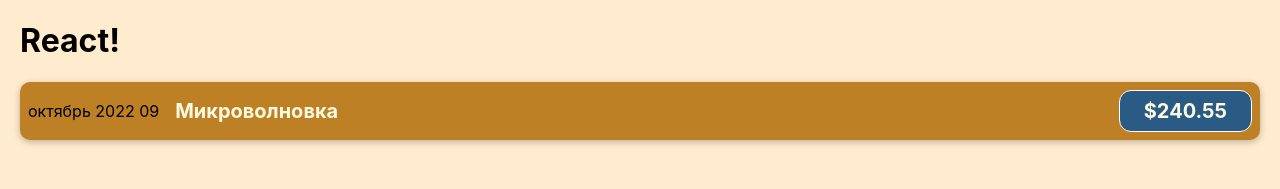
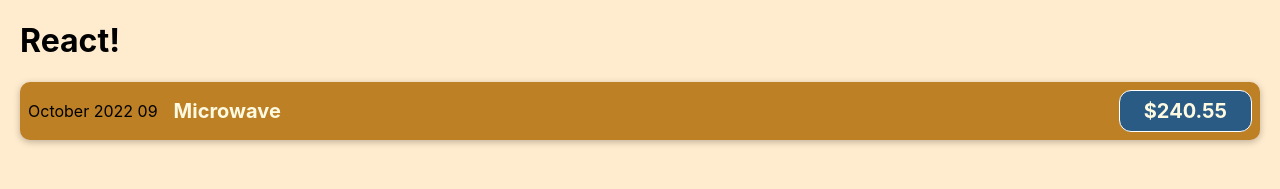
Before and after one commit to neoxanter/LearnReact, a JavaScript app in the folder cost_accounting/: page / in a window 1280 px wide. Shown: the top 189 px of the page. Built offline with nearby package versions, Linux system fonts and the light colour scheme.

Commit message:
Changed the text in CostItem.js

```diff
--- a/cost_accounting/src/components/CostItem.js
+++ b/cost_accounting/src/components/CostItem.js
@@ -3,9 +3,9 @@ import './CostItem.css'
 function CostItem() {
   return (
     <div className="cost-item">
-      <div>октябрь 2022 09</div>
+      <div>October 2022 09</div>
       <div className="cost-item__description">
-        <h2>Микроволновка</h2>
+        <h2>Microwave</h2>
         <div className="cost-item__price">$240.55</div>
       </div>
     </div>
```
